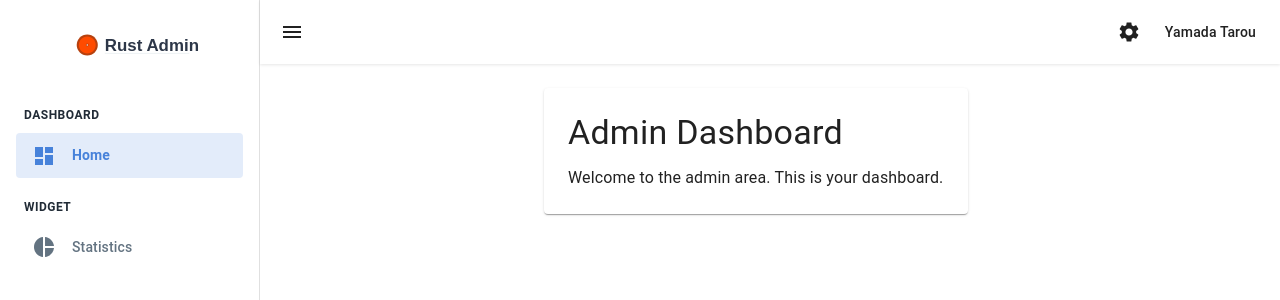
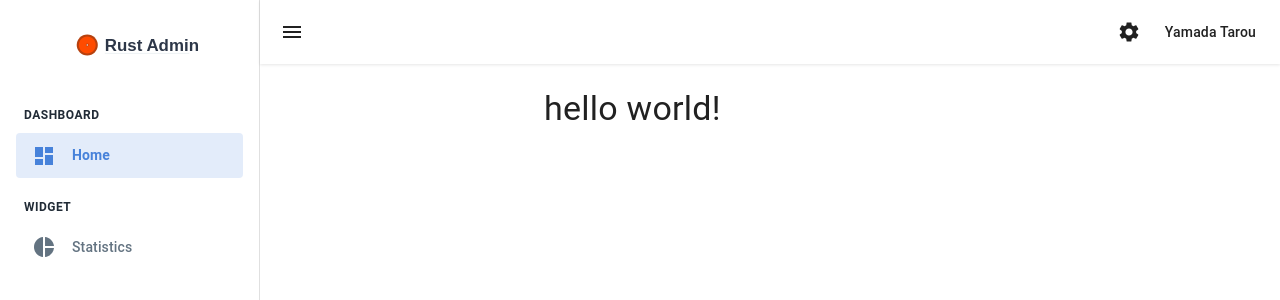
Before and after one commit to jonhomin/rust-web-framework, a React (Vite) app in the folder frontend/: page /admin in a window 1280 px wide. Shown: the top 300 px of the page. Built offline with nearby package versions, Linux system fonts and the light colour scheme.

Commit message:
Fixed admin home component

```diff
--- a/frontend/src/pages/admin/AdminHome.tsx
+++ b/frontend/src/pages/admin/AdminHome.tsx
@@ -1,14 +1,9 @@
-import { Typography, Paper } from "@mui/material";
+import { Typography } from "@mui/material";
 
 export const AdminHome = () => {
   return (
-    <Paper sx={{ p: 3 }}>
-      <Typography variant="h4" component="h1" gutterBottom>
-        Admin Dashboard
-      </Typography>
-      <Typography variant="body1">
-        Welcome to the admin area. This is your dashboard.
-      </Typography>
-    </Paper>
+    <Typography variant="h4" component="h1" gutterBottom>
+      hello world!
+    </Typography>
   );
 };
```
